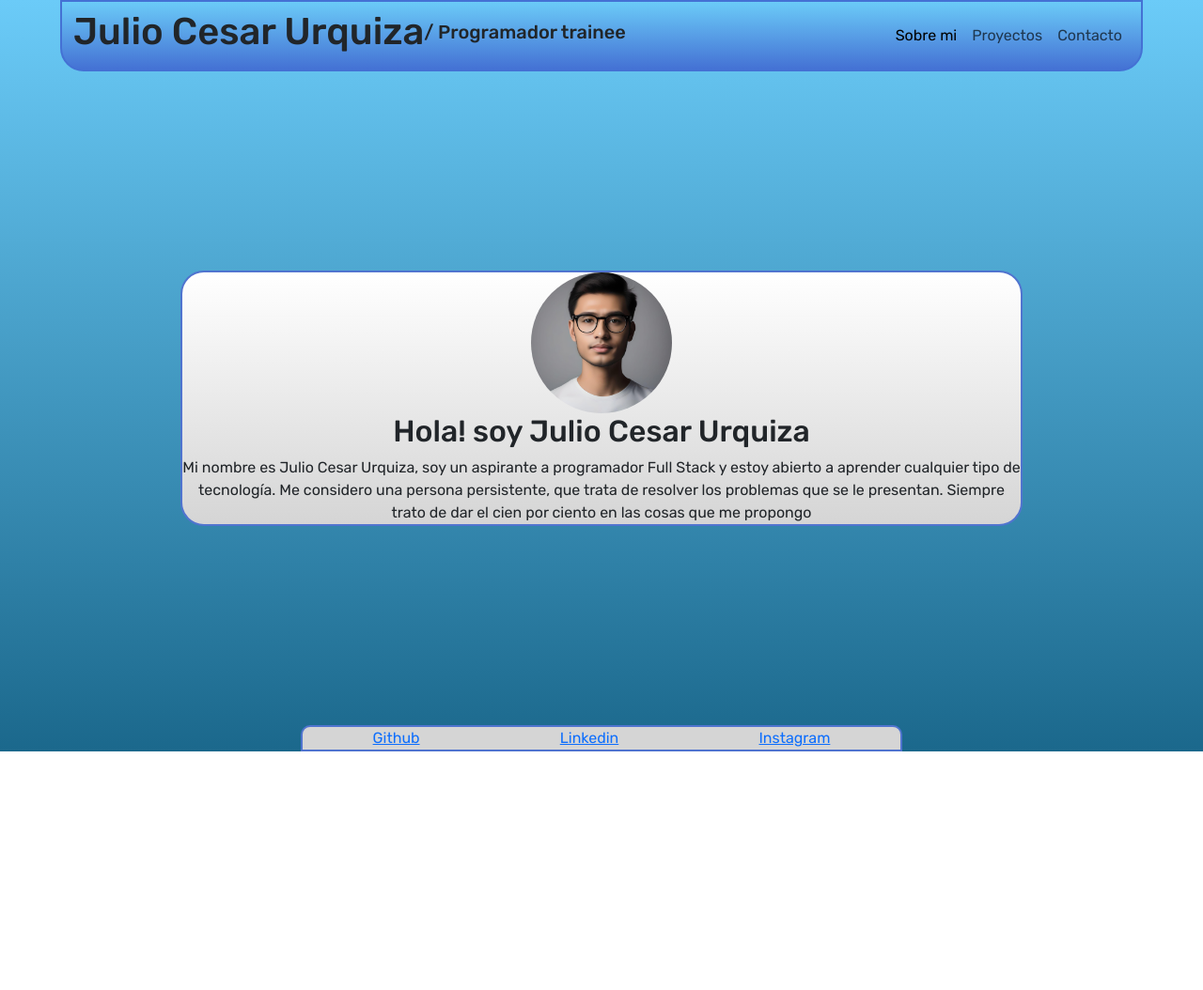
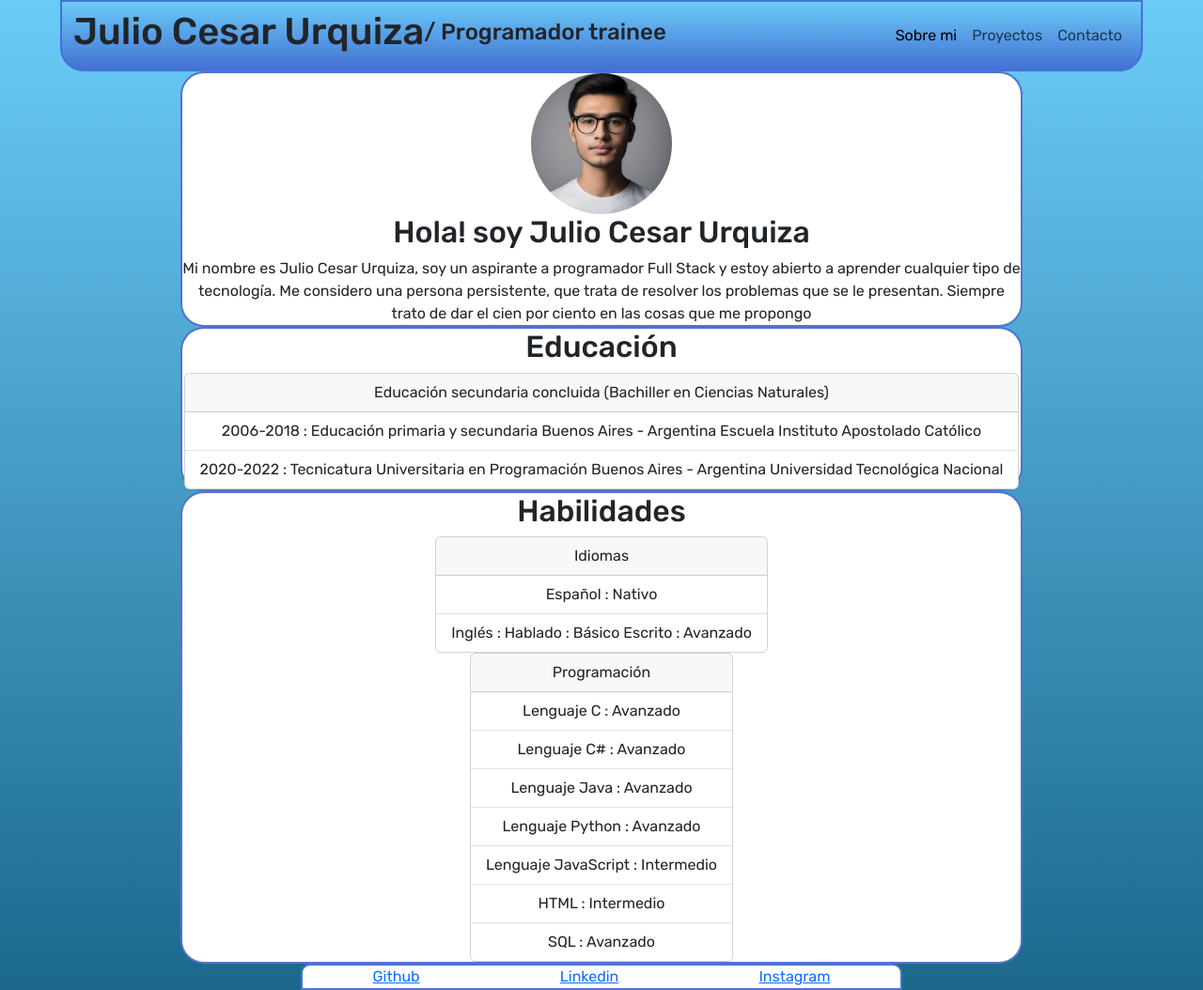
Before and after one commit to julio-urquiza/PF-Portfolio-PickCorp, a website: page index.html in a window 1280 px wide. Shown: the whole page at 94% size. Before the commit the page ends 800 px from the top, so only its background shows below. Drawn offline with nearby package versions, Linux system fonts and the light colour scheme.

Commit message:
correcciones

```diff
--- a/index.html
+++ b/index.html
@@ -28,7 +28,7 @@
             <nav class="navbar navbar-expand-lg">
                 <div class="container-fluid">
                     <h1 class="h1">Julio Cesar Urquiza</h1>
-                    <h5 class="h5">/ Programador trainee</h5>
+                    <h5 class="h2 fs-4">/ Programador trainee</h5>
                     <button class="navbar-toggler" type="button" data-bs-toggle="collapse" data-bs-target="#navbarNavAltMarkup" aria-controls="navbarNavAltMarkup" aria-expanded="false" aria-label="Toggle navigation">
                         <span class="navbar-toggler-icon"></span>
                     </button>
@@ -46,16 +46,53 @@
 
     <main>
         <div class="contenedor">
-            <section class="carta animate__animated animate__fadeInLeft">
+            <section class="card carta animate__animated animate__fadeInLeft">
                 <img class="imagen" src="./assets/caraIA.jpg" alt="...">
                 <h2 class="h2">Hola! soy Julio Cesar Urquiza</h2>
                 <p class="card-text">Mi nombre es Julio Cesar Urquiza, soy un aspirante a programador Full Stack y estoy abierto a aprender cualquier tipo de tecnología. Me considero una persona persistente,  que trata de resolver los problemas que se le presentan. Siempre trato de dar el cien por ciento en las cosas que me propongo</p>
             </section>
-            <section>
+            <section class="card carta animate__animated animate__fadeInLeft">
+                <h2>Educación</h2>
+                <div class="card">
+                    <div class="card-header">
+                        Educación secundaria concluida (Bachiller en Ciencias Naturales)
+                    </div>
+                    <ul class="list-group list-group-flush">
+                        <li class="list-group-item">2006-2018 :	Educación primaria y secundaria
+                            Buenos Aires - Argentina   Escuela Instituto Apostolado Católico</li>
+                        <li class="list-group-item">2020-2022 : Tecnicatura Universitaria en Programación
+                            Buenos Aires - Argentina   Universidad Tecnológica Nacional</li>
+                    </ul>
+                </div>
+            </section>
 
+            <section class="card carta animate__animated animate__fadeInLeft">
+                <h2>Habilidades</h2>
+                <div class="card">
+                    <div class="card-header">
+                        Idiomas
+                    </div>
+                    <ul class="list-group list-group-flush">
+                        <li class="list-group-item">Español : Nativo</li>
+                        <li class="list-group-item">Inglés : 	Hablado : Básico 	Escrito : Avanzado</li>
+                    </ul>
+                </div>
+                <div class="card">
+                    <div class="card-header">
+                        Programación
+                    </div>
+                    <ul class="list-group list-group-flush">
+                        <li class="list-group-item">Lenguaje C : Avanzado</li>
+                        <li class="list-group-item">Lenguaje C# : Avanzado</li>
+                        <li class="list-group-item">Lenguaje  Java : Avanzado</li>
+                        <li class="list-group-item">Lenguaje Python : Avanzado</li>
+                        <li class="list-group-item">Lenguaje JavaScript : Intermedio</li>
+                        <li class="list-group-item">HTML : Intermedio</li>
+                        <li class="list-group-item">SQL : Avanzado</li>
+                    </ul>
+                </div>
             </section>
         </div>
-
     </main>
 
     <footer>
--- a/package.json
+++ b/package.json
@@ -8,5 +8,8 @@
   },
   "author": "",
   "license": "ISC",
-  "description": ""
+  "description": "",
+  "dependencies": {
+    "proyecto-final": "file:"
+  }
 }
--- a/scss/partials/_footer.scss
+++ b/scss/partials/_footer.scss
@@ -3,7 +3,7 @@ footer {
     justify-content: center;
 }
 .pie{
-    background-color: $gris-claro;
+    background-color: $blanco;
     border: 2px solid $borde-color;
     border-top-left-radius: 10px;
     border-top-right-radius: 10px;
--- a/scss/partials/_principal.scss
+++ b/scss/partials/_principal.scss
@@ -7,7 +7,7 @@ main{
 }
 
 .carta {
-    background: linear-gradient($blanco, $gris-claro);
+    background: $blanco;
     border: 2px solid $borde-color;
     border-radius: 25px;
     background-color: $blanco;
```
Also changed, not shown: css/main.css, 2 other files.
